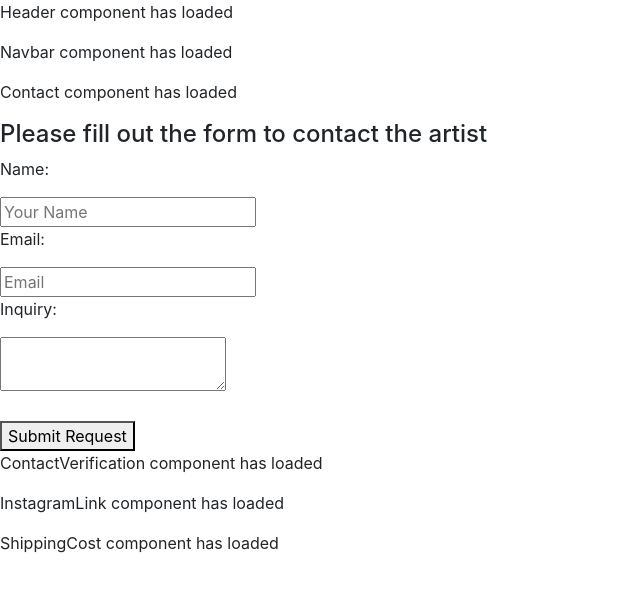
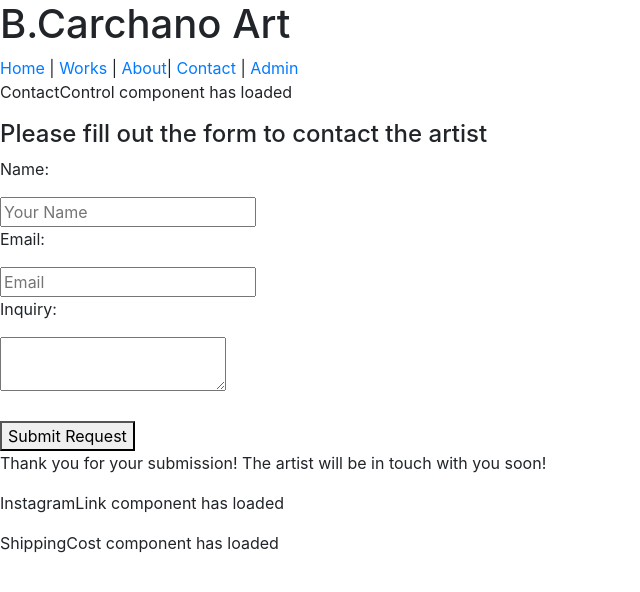
Before and after one commit to kevinmbabcock/b-carchano-art, a React app: page /#/contact in a window 1280 px wide. Shown: the top 592 px of the page, without its empty margins (0-640 px from the left). Built offline with nearby package versions, Linux system fonts and the light colour scheme.

Commit message:
add links to correct route in NavBar component

```diff
--- a/package.json
+++ b/package.json
@@ -31,10 +31,12 @@
     "eslint": "^4.13.1",
     "eslint-loader": "^1.9.0",
     "eslint-plugin-react": "^7.5.1",
+    "file-loader": "^1.1.6",
     "html-webpack-plugin": "^2.29.0",
     "jest": "^20.0.4",
     "react-hot-loader": "^3.0.0-beta.7",
     "style-loader": "^0.18.2",
+    "url-loader": "^0.6.2",
     "webpack": "^2.6.0",
     "webpack-dev-server": "^2.5.0"
   }
--- a/src/components/AddWork.jsx
+++ b/src/components/AddWork.jsx
@@ -4,9 +4,9 @@ function AddWork(){
   let _title;
   let _medium;
   let _description;
-  let height;
-  let width;
-  let price;
+  let _height;
+  let _width;
+  let _price;
 
   return (
     <div>
--- a/src/components/App.jsx
+++ b/src/components/App.jsx
@@ -1,7 +1,7 @@
 import React from 'react';
 import Header from './Header';
 import NavBar from './NavBar';
-import Contact from './Contact';
+import ContactControl from './ContactControl';
 import About from './About';
 import Carousel from './Carousel';
 import WorksListContainer from './WorksListContainer';
@@ -10,7 +10,6 @@ import AdminLogin from './AdminLogin';
 import Error404 from './Error404';
 import { Switch, Route, withRouter } from 'react-router-dom';
 
-
 function App(){
   return (
     <div>
@@ -18,7 +17,7 @@ function App(){
       <NavBar />
       <Switch>
         <Route exact path='/' component={Carousel} />
-        <Route path='/contact' component={Contact} />
+        <Route path='/contact' component={ContactControl} />
         <Route path='/about' component={About} />
         <Route path='/works' component={WorksListContainer} />
         <Route path='/admin' component={Admin} />
--- a/src/components/Contact.jsx
+++ b/src/components/ContactControl.jsx
@@ -4,10 +4,10 @@ import ContactVerification from './ContactVerification';
 import InstagramLink from './InstagramLink';
 import ShippingCost from './ShippingCost';
 
-function Contact(){
+function ContactControl(){
   return (
     <div>
-      <p>Contact component has loaded</p>
+      <p>ContactControl component has loaded</p>
       <ContactForm />
       <ContactVerification />
       <InstagramLink />
@@ -16,4 +16,4 @@ function Contact(){
   );
 }
 
-export default Contact;
+export default ContactControl;
--- a/src/components/ContactVerification.jsx
+++ b/src/components/ContactVerification.jsx
@@ -3,7 +3,7 @@ import React from 'react';
 function ContactVerification(){
   return (
     <div>
-      <p>ContactVerification component has loaded</p>
+      <p>Thank you for your submission! The artist will be in touch with you soon!</p>
     </div>
   );
 }
--- a/src/components/EditWorkDetails.jsx
+++ b/src/components/EditWorkDetails.jsx
@@ -4,9 +4,9 @@ function EditWorkDetails(){
   let _title;
   let _medium;
   let _description;
-  let height;
-  let width;
-  let price;
+  let _height;
+  let _width;
+  let _price;
 
 
   return (
--- a/src/components/Header.jsx
+++ b/src/components/Header.jsx
@@ -3,7 +3,7 @@ import React from 'react';
 function Header(){
   return (
     <div>
-      <p>Header component has loaded</p>
+      <h1>B.Carchano Art</h1>
     </div>
   );
 }
--- a/src/components/NavBar.jsx
+++ b/src/components/NavBar.jsx
@@ -1,9 +1,10 @@
 import React from 'react';
+import { Link } from 'react-router-dom';
 
 function Navbar(){
   return (
     <div>
-      <p>Navbar component has loaded</p>
+      <Link to='/'>Home</Link> | <Link to='/works'>Works</Link> | <Link to='/about'>About</Link>| <Link to='/contact'>Contact</Link> | <Link to='/admin'>Admin</Link>
     </div>
   );
 }
--- a/src/components/WorkDetails.jsx
+++ b/src/components/WorkDetails.jsx
@@ -1,5 +1,5 @@
 import React from 'react';
-import Contact from './Contact';
+import ContactControl from './ContactControl';
 import PrevButton from './PrevButton';
 import NextButton from './NextButton';
 
@@ -7,7 +7,7 @@ function WorkDetails(){
   return (
     <div>
       <p>WorkDetails component has loaded</p>
-      <Contact />
+      <ContactControl />
       <PrevButton />
       <NextButton />
     </div>
```
Also changed, not shown: 1 other file (tests, documents, lock files or other folders).
